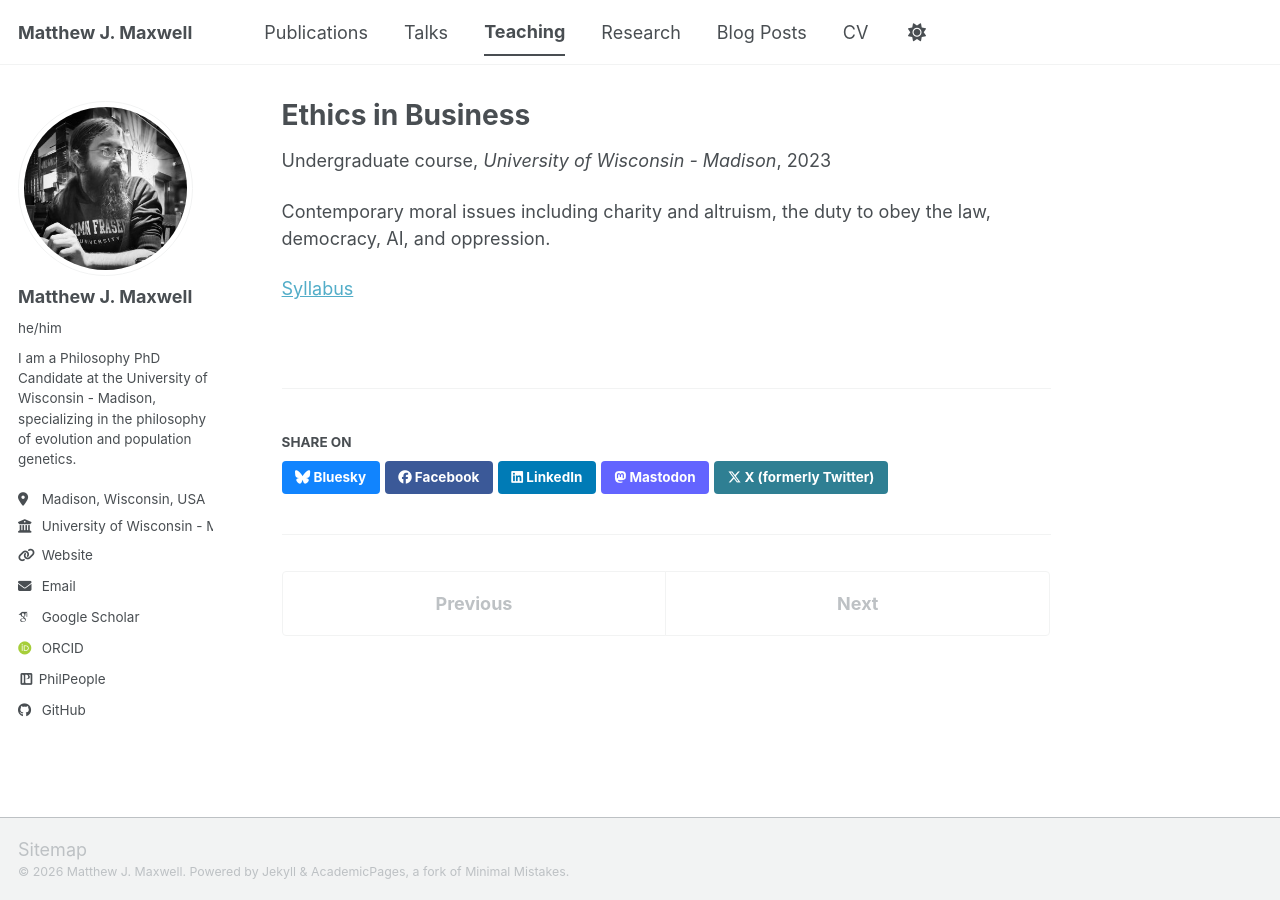
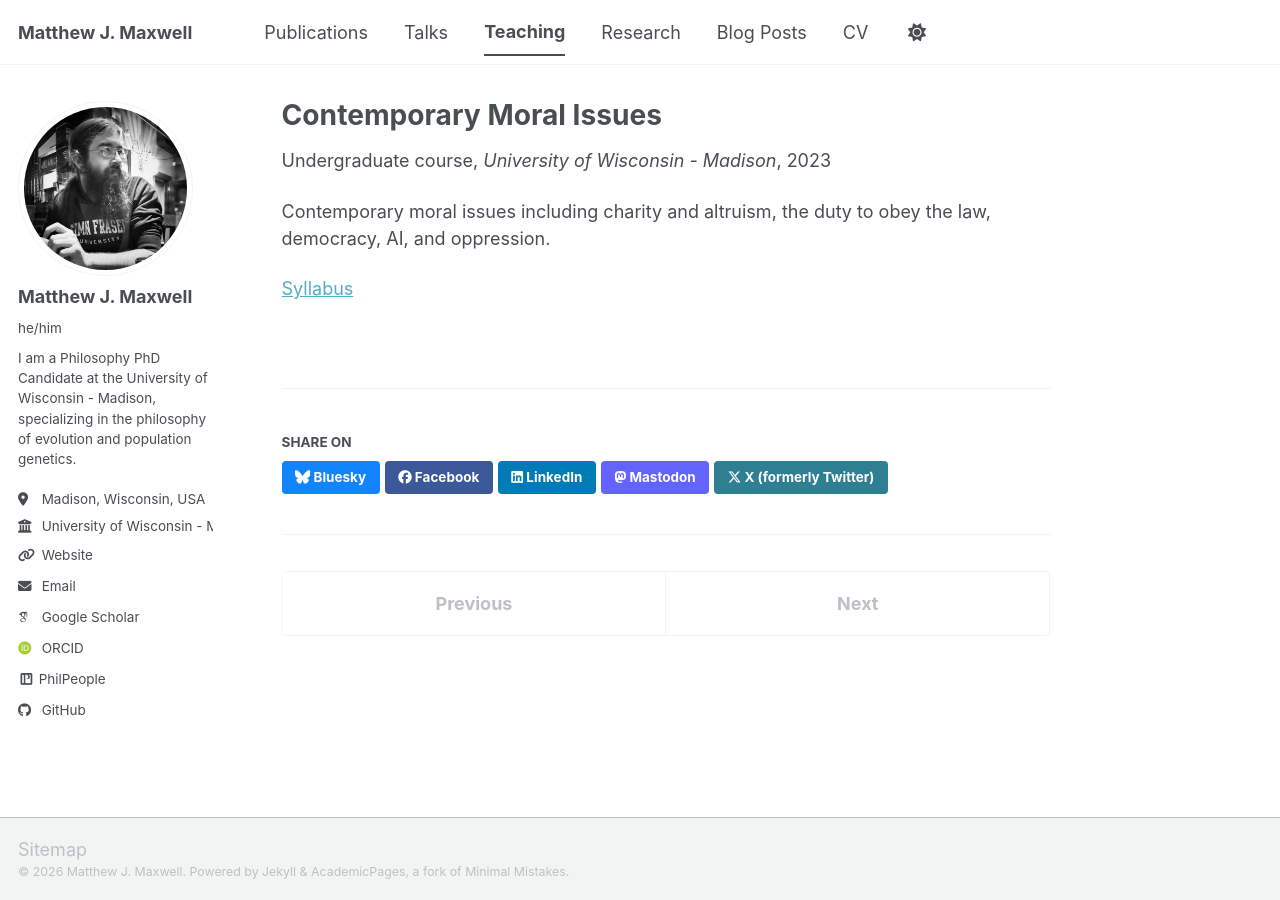
Before and after one commit to mattjmaxwell/mattjmaxwell.github.io, a Jekyll site: the page built from _teaching/Phil341.md, in a window 1280 px wide. Built offline with Jekyll 4.4.1, drawn with Linux system fonts in a browser that asks for light colours; some web fonts are replaced; a script bundle is joined from its source files by our own code; library files that are not in the unit come from our copies.

Commit message:
Update Phil341.md

```diff
--- a/_teaching/Phil341.md
+++ b/_teaching/Phil341.md
@@ -1,5 +1,5 @@
 ---
-title: "Ethics in Business"
+title: "Contemporary Moral Issues"
 collection: teaching
 type: "Undergraduate course"
 permalink: /teaching/Phil341
```
